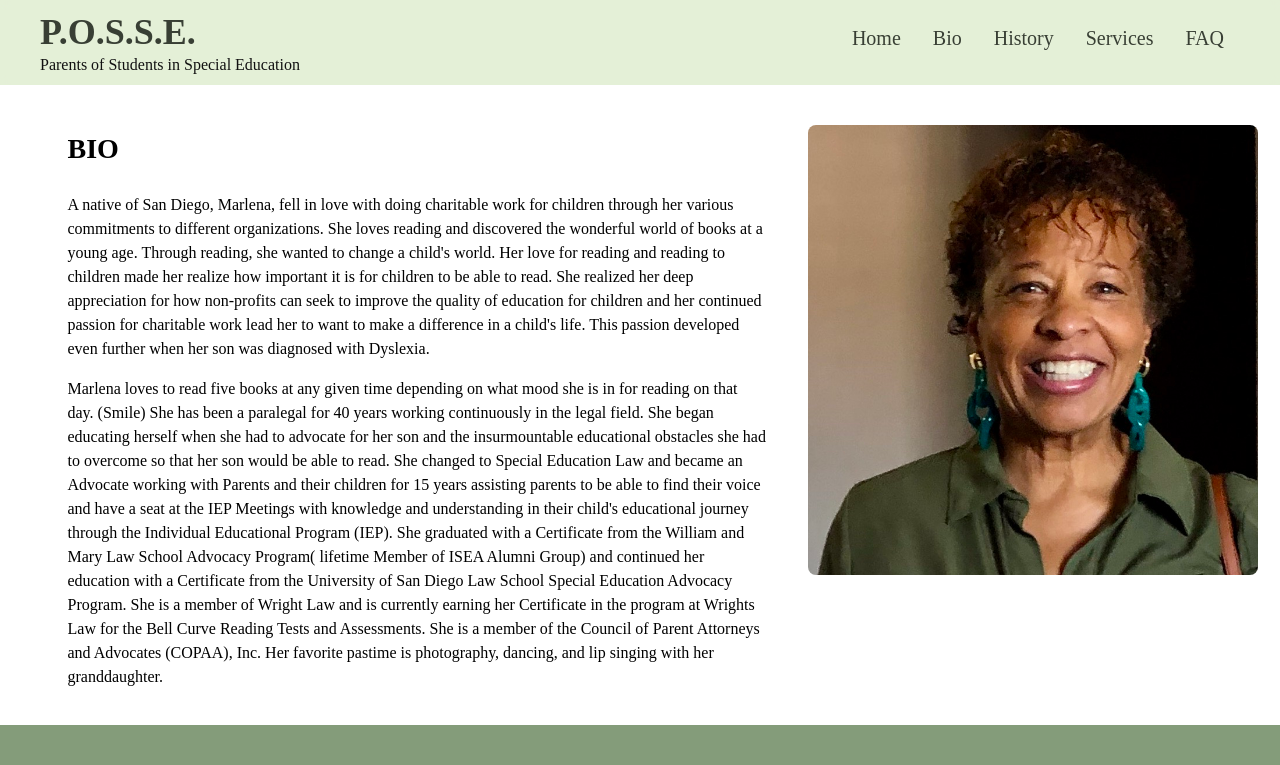
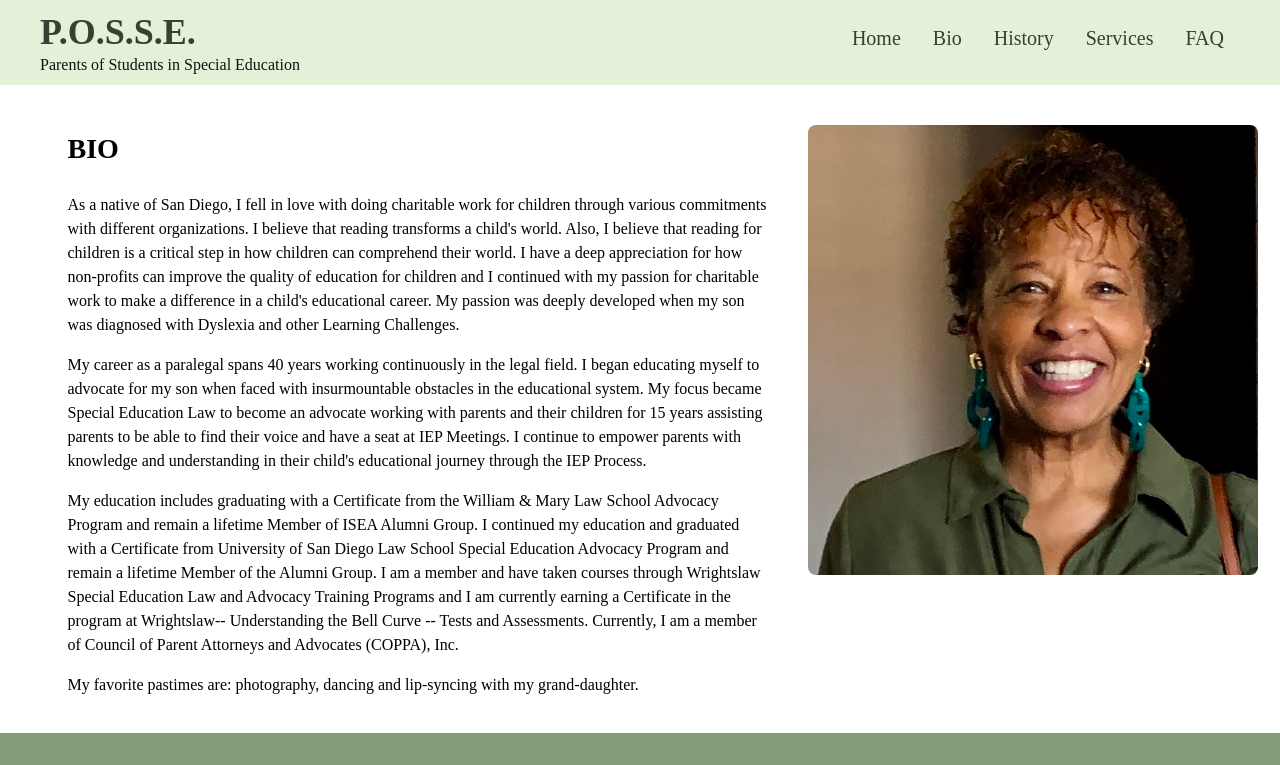
Before and after one commit to devNroses/p.o.s.s.e, a Nuxt app: page /bio in a window 1280 px wide. Shown: the top 765 px of the page. Built offline with nearby package versions, Linux system fonts and the light colour scheme.

Commit message:
updating bio

```diff
--- a/pages/bio.vue
+++ b/pages/bio.vue
@@ -6,38 +6,43 @@
         <div>
           <h2 class="pageTitle">Bio</h2>
           <p>
-            A native of San Diego, Marlena, fell in love with doing charitable
-            work for children through her various commitments to different
-            organizations. She loves reading and discovered the wonderful world
-            of books at a young age. Through reading, she wanted to change a
-            child's world. Her love for reading and reading to children made her
-            realize how important it is for children to be able to read. She
-            realized her deep appreciation for how non-profits can seek to
-            improve the quality of education for children and her continued
-            passion for charitable work lead her to want to make a difference in
-            a child's life. This passion developed even further when her son was
-            diagnosed with Dyslexia.
+            As a native of San Diego, I fell in love with doing charitable work
+            for children through various commitments with different
+            organizations. I believe that reading transforms a child's world.
+            Also, I believe that reading for children is a critical step in how
+            children can comprehend their world. I have a deep appreciation for
+            how non-profits can improve the quality of education for children
+            and I continued with my passion for charitable work to make a
+            difference in a child's educational career. My passion was deeply
+            developed when my son was diagnosed with Dyslexia and other Learning
+            Challenges.
           </p>
           <p>
-            Marlena loves to read five books at any given time depending on what
-            mood she is in for reading on that day. (Smile) She has been a
-            paralegal for 40 years working continuously in the legal field. She
-            began educating herself when she had to advocate for her son and the
-            insurmountable educational obstacles she had to overcome so that her
-            son would be able to read. She changed to Special Education Law and
-            became an Advocate working with Parents and their children for 15
-            years assisting parents to be able to find their voice and have a
-            seat at the IEP Meetings with knowledge and understanding in their
-            child's educational journey through the Individual Educational
-            Program (IEP). She graduated with a Certificate from the William and
-            Mary Law School Advocacy Program( lifetime Member of ISEA Alumni
-            Group) and continued her education with a Certificate from the
-            University of San Diego Law School Special Education Advocacy
-            Program. She is a member of Wright Law and is currently earning her
-            Certificate in the program at Wrights Law for the Bell Curve Reading
-            Tests and Assessments. She is a member of the Council of Parent
-            Attorneys and Advocates (COPAA), Inc. Her favorite pastime is
-            photography, dancing, and lip singing with her granddaughter.
+            My career as a paralegal spans 40 years working continuously in the
+            legal field. I began educating myself to advocate for my son when
+            faced with insurmountable obstacles in the educational system. My
+            focus became Special Education Law to become an advocate working
+            with parents and their children for 15 years assisting parents to be
+            able to find their voice and have a seat at IEP Meetings. I continue
+            to empower parents with knowledge and understanding in their child's
+            educational journey through the IEP Process.
+          </p>
+          <p>
+            My education includes graduating with a Certificate from the William
+            & Mary Law School Advocacy Program and remain a lifetime Member of
+            ISEA Alumni Group. I continued my education and graduated with a
+            Certificate from University of San Diego Law School Special
+            Education Advocacy Program and remain a lifetime Member of the
+            Alumni Group. I am a member and have taken courses through
+            Wrightslaw Special Education Law and Advocacy Training Programs and
+            I am currently earning a Certificate in the program at Wrightslaw--
+            Understanding the Bell Curve -- Tests and Assessments. Currently, I
+            am a member of Council of Parent Attorneys and Advocates (COPPA),
+            Inc.
+          </p>
+          <p>
+            My favorite pastimes are: photography, dancing and lip-syncing with
+            my grand-daughter.
           </p>
         </div>
         <div>
```
